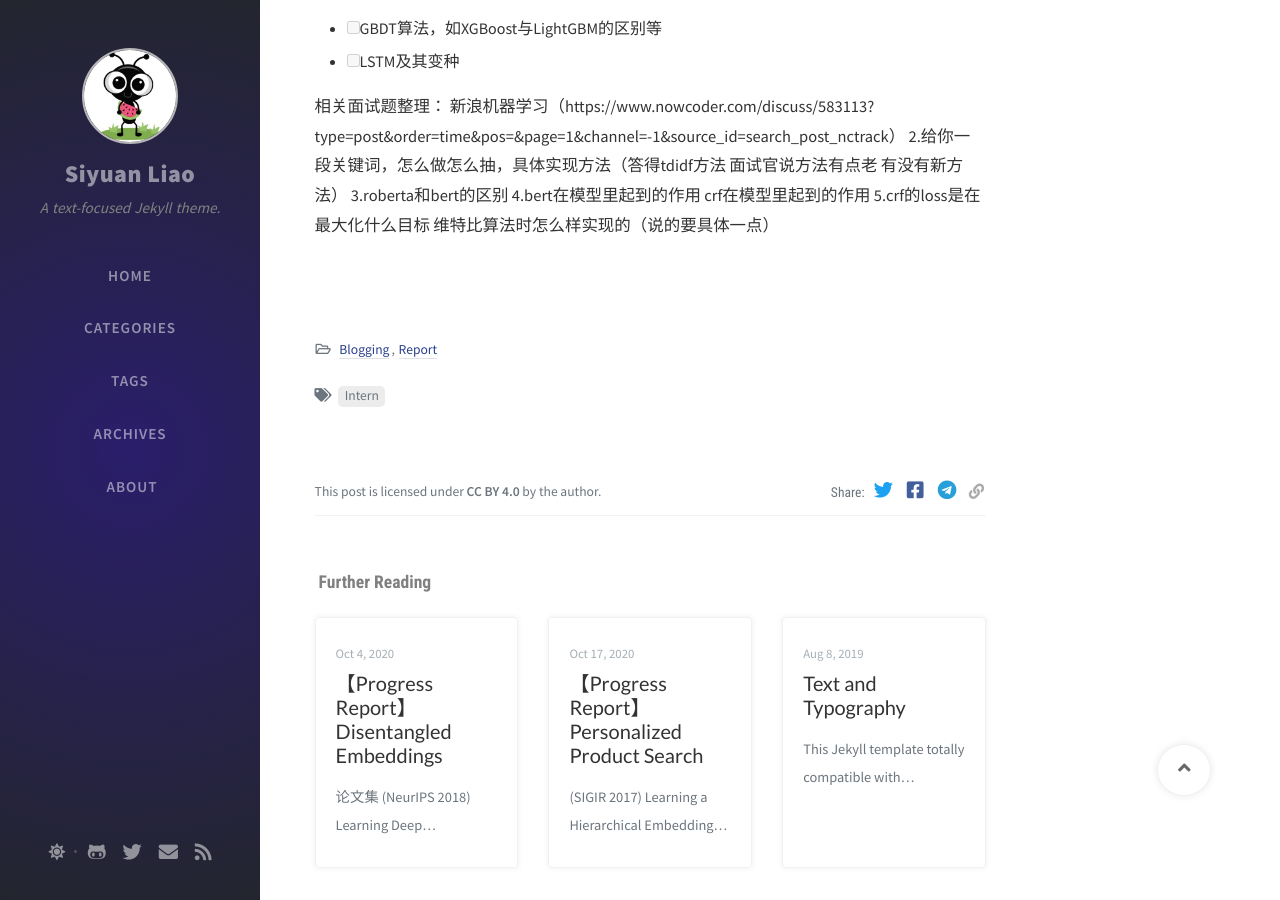
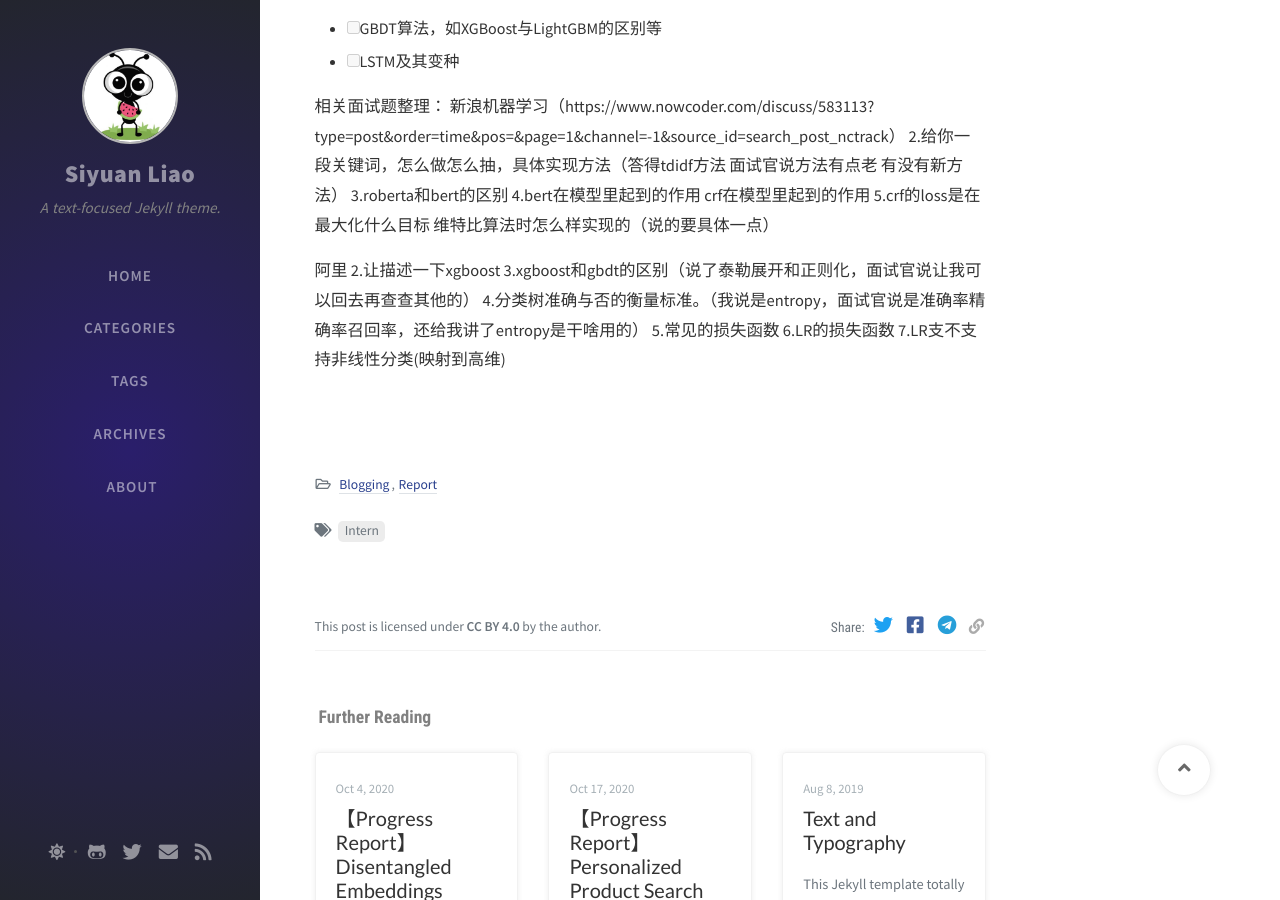
Before and after one commit to SeanLiaoy/seanliaoy.github.io, a Jekyll site: the page built from _posts/2021-02-25-Job.md, in a window 1280 px wide and 900 px high, scrolled down 957 px. Built offline with Jekyll 4.4.1, drawn with Linux system fonts in a browser that asks for light colours; nearby versions of some CDN libraries; comment, search, counter and statistics services are not loaded.

Commit message:
修改文件: _posts/2021-02-25-Job.md

```diff
--- a/_posts/2021-02-25-Job.md
+++ b/_posts/2021-02-25-Job.md
@@ -56,3 +56,12 @@ Linux操作，刷题，C++11
 3.roberta和bert的区别
 4.bert在模型里起到的作用 crf在模型里起到的作用
 5.crf的loss是在最大化什么目标  维特比算法时怎么样实现的（说的要具体一点）
+
+
+阿里
+2.让描述一下xgboost
+3.xgboost和gbdt的区别（说了泰勒展开和正则化，面试官说让我可以回去再查查其他的）
+4.分类树准确与否的衡量标准。（我说是entropy，面试官说是准确率精确率召回率，还给我讲了entropy是干啥用的）
+5.常见的损失函数
+6.LR的损失函数
+7.LR支不支持非线性分类(映射到高维)
```
